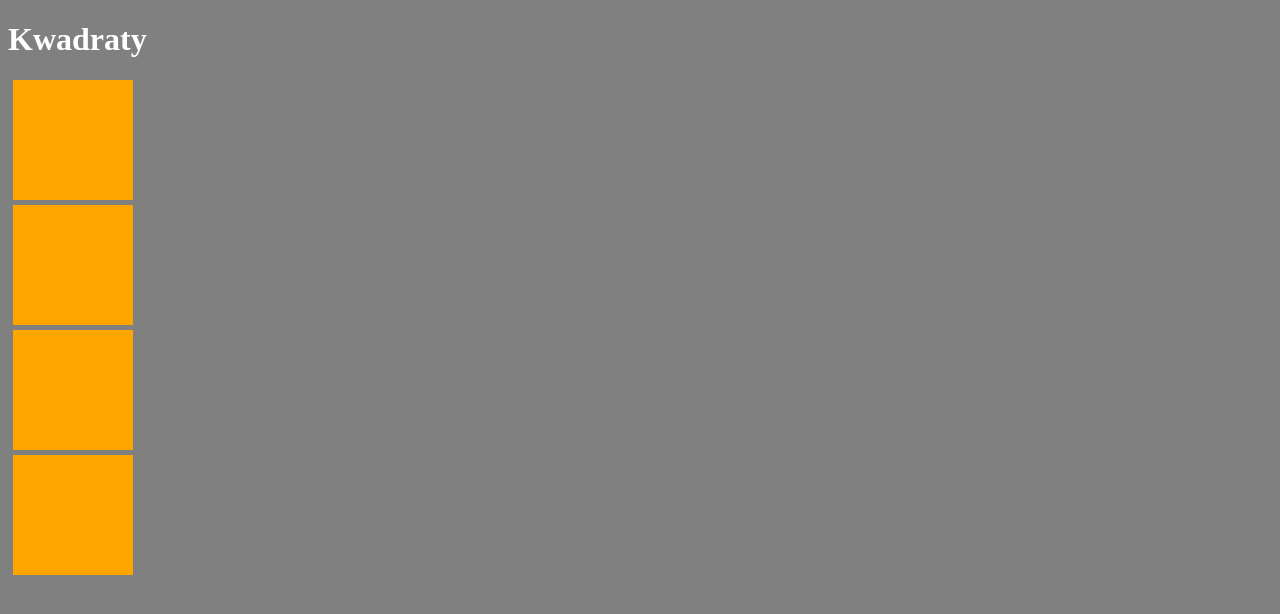
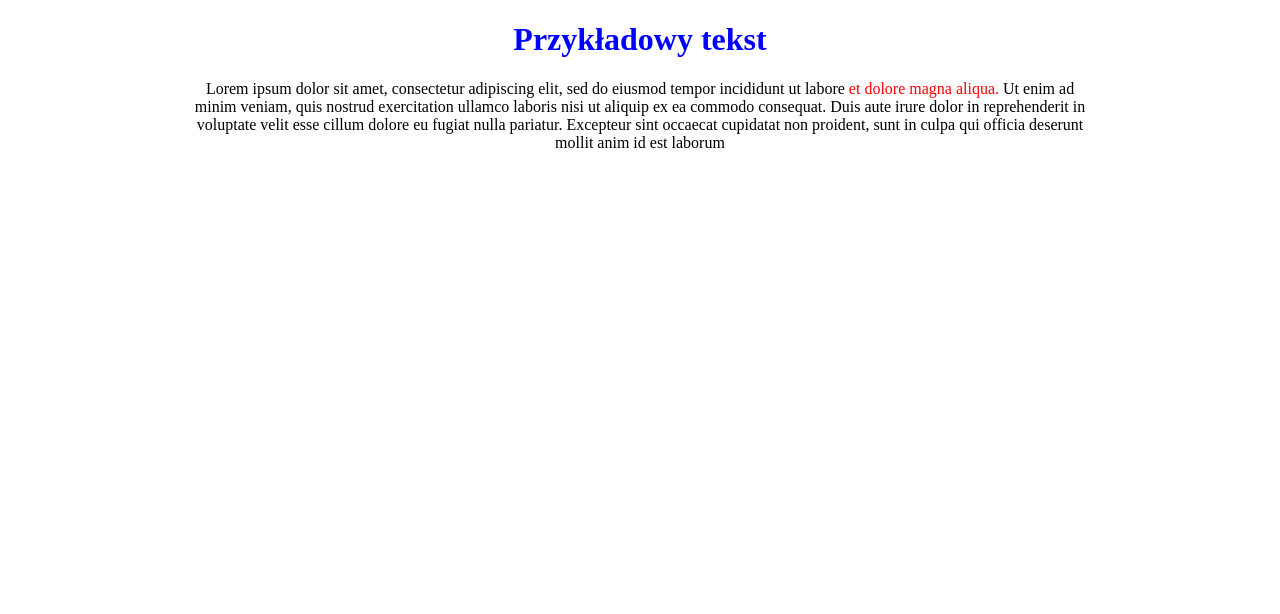
Before and after one commit to bibisk/css, a plain HTML site: page index.html in a window 1280 px wide. Drawn offline with Linux system fonts and the light colour scheme.

Commit message:
css_tekst

```diff
--- a/index.html
+++ b/index.html
@@ -8,13 +8,11 @@
 </head>
 <body>
 
-    <!-- h1{Kwadraty}+div.kwadraty*4 -->
-
-    <h1>Kwadraty</h1>
-    <div class="kwadraty"></div>
-    <div class="kwadraty"></div>
-    <div class="kwadraty"></div>
-    <div class="kwadraty"></div>
+<h1>Przykładowy tekst</h1>
+<p>Lorem ipsum dolor sit amet, consectetur adipiscing elit, sed do eiusmod tempor incididunt ut labore <span>et dolore magna aliqua. </span>
+    Ut enim ad minim veniam, quis nostrud exercitation ullamco laboris nisi ut aliquip ex ea commodo consequat.
+    Duis aute irure dolor in reprehenderit in voluptate velit esse cillum dolore eu fugiat nulla pariatur.
+    Excepteur sint occaecat cupidatat non proident, sunt in culpa qui officia deserunt mollit anim id est laborum</p>
 
 
 </body>
--- a/style.css
+++ b/style.css
@@ -1,17 +1,17 @@
 body
 {
-    background-color: #808080;
+    background-color: auto;
 }
-h1
-{
-    color: white;
+h1{
+    color: #0000ff;
+    text-align: center;
 }
-.kwadraty
-{
-    background-color: #fea500 ;
-    width: 120px;
-    height: 120px;
-    margin-left: 20px;
-    display: block;
-    margin: 5px;
+p {
+    text-align: center;
+    margin-right: auto;
+    margin-left: auto;
+    width: 900px;
 }
+span{
+    color: #ff0000;
+}
```
